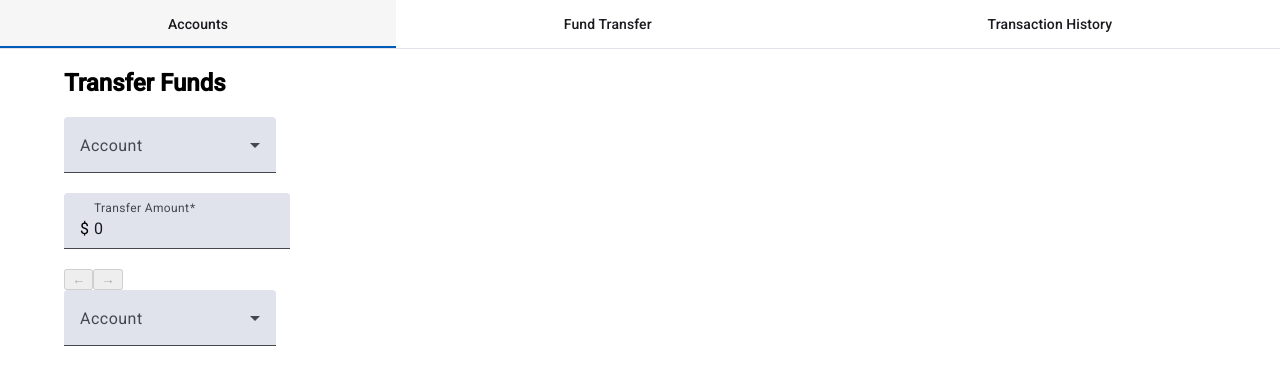
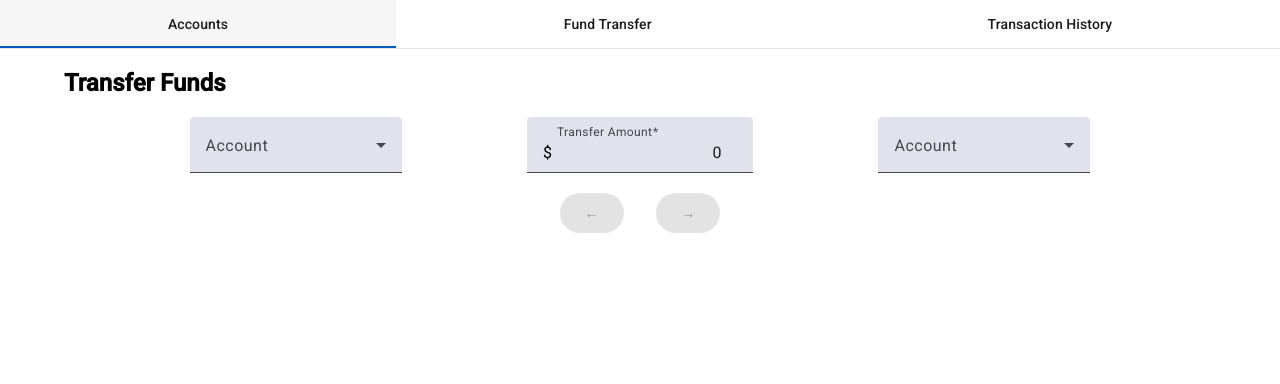
Before and after one commit to calvin-xu0/brainridge-bank, an Angular app: page /fund-transfer in a window 1280 px wide. Shown: the top 384 px of the page. Built offline with nearby package versions, Linux system fonts and the light colour scheme.

Commit message:
Change classes and styling

```diff
--- a/src/app/accounts/account-creation/account-creation.component.css
+++ b/src/app/accounts/account-creation/account-creation.component.css
@@ -5,7 +5,3 @@ input[type=number]::-webkit-outer-spin-button {
     appearance: none;
     margin: 0;
 }
-
-input.right-align {
-    text-align: right;
-}
--- a/src/app/app.component.css
+++ b/src/app/app.component.css
@@ -19,3 +19,7 @@ button.chequing {
 button.savings {
     outline: 1px solid darkgreen;
 }
+
+input.right-align {
+    text-align: right;
+}
--- a/src/app/transactions/fund-transfer/fund-transfer.component.css
+++ b/src/app/transactions/fund-transfer/fund-transfer.component.css
@@ -0,0 +1,12 @@
+.transfer-funds-container {
+    width: 100%;
+    display: flex;
+    justify-content: space-evenly;
+}
+
+.button-container {
+    width: 100%;
+    display: flex;
+    justify-items: center;
+    justify-content: space-evenly;
+}
--- a/src/app/transactions/fund-transfer/fund-transfer.component.html
+++ b/src/app/transactions/fund-transfer/fund-transfer.component.html
@@ -1,6 +1,6 @@
 <section>
     <h2>Transfer Funds</h2>
-    <div>
+    <div class="transfer-funds-container">
         <div>
             <mat-form-field>
                 <mat-label>Account</mat-label>
@@ -27,8 +27,9 @@
                         <span matTextPrefix>$&nbsp;</span>
                     </mat-form-field>
                 </div>
-                <mat-error *ngIf="(amount.dirty || amount.touched)">
-                    <span *ngIf="amount.hasError('min')">
+                <div>
+                    <mat-error *ngIf="(amount?.dirty || amount?.touched)">
+                        <span *ngIf="amount?.hasError('min')">
                             Enter an amount to transfer
                         </span>
                         <span
@@ -36,12 +37,15 @@
                             Insufficient balance in accounts
                         </span>
                     </mat-error>
-                <button mat-button
-                    [disabled]="amount.hasError('min') || fundTransferForm.hasError('insufficientBalanceRight') || !(leftSelectedName && rightSelectedName)"
+                </div>
+                <div class="button-container">
+                    <button mat-flat-button
+                        [disabled]="amount?.hasError('min') || fundTransferForm.hasError('insufficientBalanceRight') || !(leftSelectedName && rightSelectedName)"
                         (click)="onSubmit('rightToLeft')">←</button>
-                <button mat-button
-                    [disabled]="amount.hasError('min') || fundTransferForm.hasError('insufficientBalanceLeft') || !(leftSelectedName && rightSelectedName)"
+                    <button mat-flat-button
+                        [disabled]="amount?.hasError('min') || fundTransferForm.hasError('insufficientBalanceLeft') || !(leftSelectedName && rightSelectedName)"
                         (click)="onSubmit('leftToRight')">→</button>
+                </div>
             </form>
         </div>
         <div>
--- a/src/app/transactions/fund-transfer/fund-transfer.component.ts
+++ b/src/app/transactions/fund-transfer/fund-transfer.component.ts
@@ -10,13 +10,14 @@ import { FormBuilder, ReactiveFormsModule, Validators } from '@angular/forms';
 import { MatInputModule } from '@angular/material/input';
 import { transactionBalanceValidator } from '../shared/transaction-validators';
 import { TransactionService } from '../shared/transaction.service';
+import { MatButtonModule } from '@angular/material/button';
 
 @Component({
   selector: 'app-fund-transfer',
   standalone: true,
-  imports: [AccountCardComponent, CurrencyPipe, MatFormFieldModule, MatInputModule, MatListModule, MatSelectModule, NgIf, ReactiveFormsModule],
+  imports: [AccountCardComponent, CurrencyPipe, MatButtonModule, MatFormFieldModule, MatInputModule, MatListModule, MatSelectModule, NgIf, ReactiveFormsModule],
   templateUrl: './fund-transfer.component.html',
-  styleUrl: './fund-transfer.component.css'
+  styleUrls: ['./fund-transfer.component.css', '../../app.component.css']
 })
 export class FundTransferComponent {
   private accountService = inject(AccountService)
```
Lines whose indentation alone changed are shown as unchanged.
